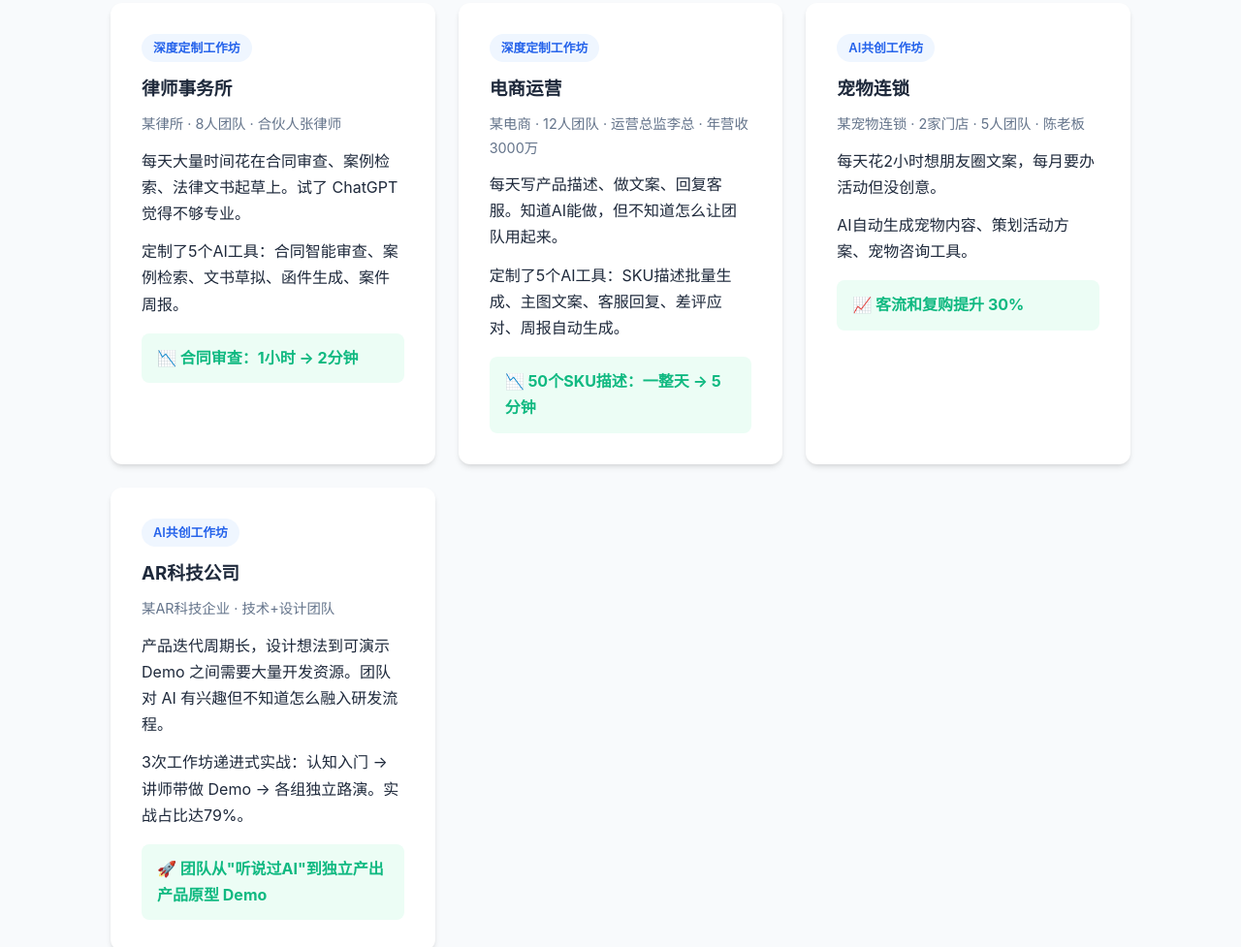
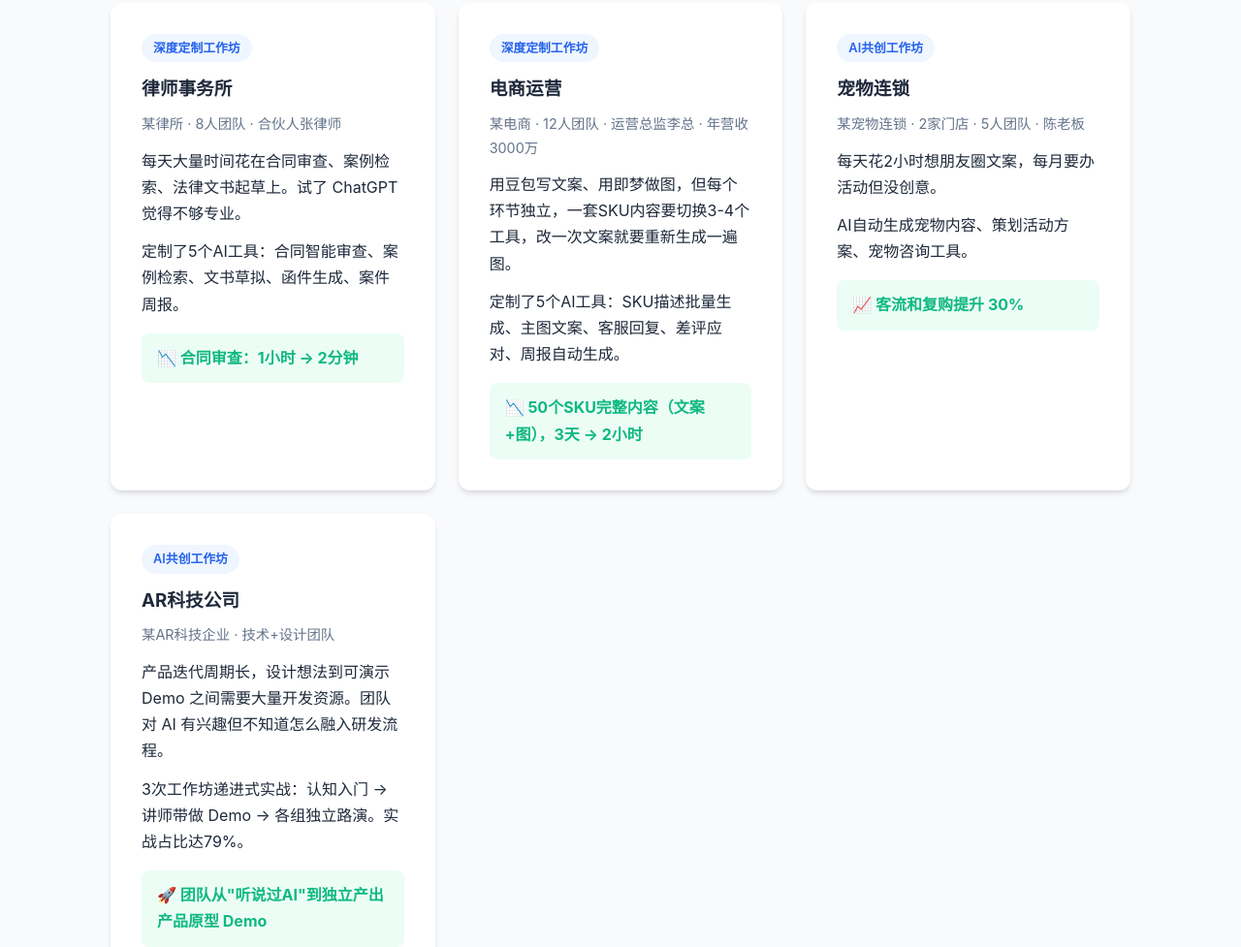
Before and after one commit to z-h-ai/ai-workshop-landing, a plain HTML site: page index.html in a window 1280 px wide. Shown: the part 3705-4682 px from the top of the page at 97% size. Drawn offline with Linux system fonts and the light colour scheme.

Commit message:
refactor: update content in index.html for e-commerce operations, enhancing clarity on AI tool usage and efficiency improvements

```diff
--- a/index.html
+++ b/index.html
@@ -322,9 +322,9 @@
         <span class="tag">深度定制工作坊</span>
         <h3>电商运营</h3>
         <p class="client">某电商 · 12人团队 · 运营总监李总 · 年营收3000万</p>
-        <p>每天写产品描述、做文案、回复客服。知道AI能做，但不知道怎么让团队用起来。</p>
+        <p>用豆包写文案、用即梦做图，但每个环节独立，一套SKU内容要切换3-4个工具，改一次文案就要重新生成一遍图。</p>
         <p style="margin-top:12px;">定制了5个AI工具：SKU描述批量生成、主图文案、客服回复、差评应对、周报自动生成。</p>
-        <div class="result">📉 50个SKU描述：一整天 → 5分钟</div>
+        <div class="result">📉 50个SKU完整内容（文案+图），3天 → 2小时</div>
       </div>
       <div class="case-card">
         <span class="tag">AI共创工作坊</span>
```
